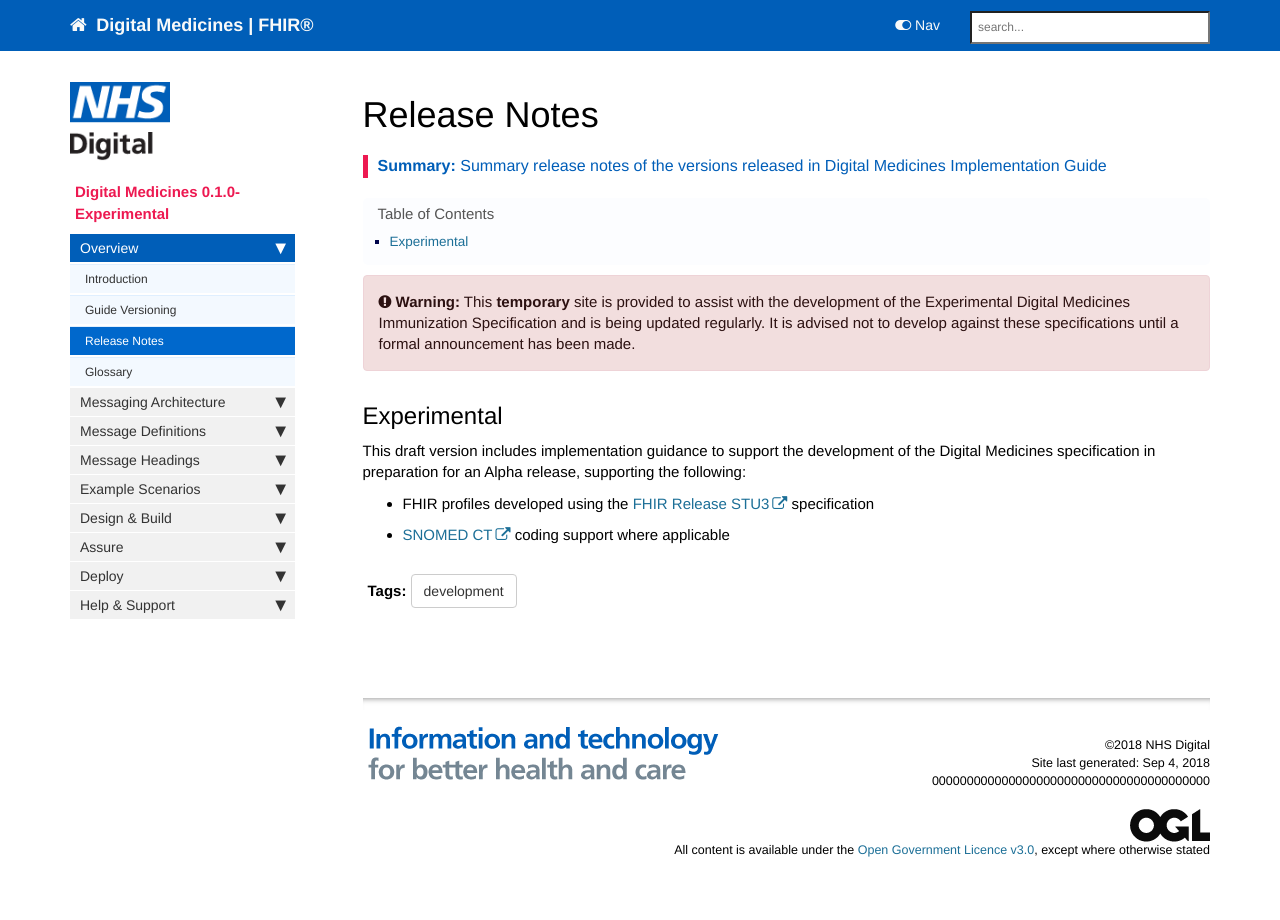
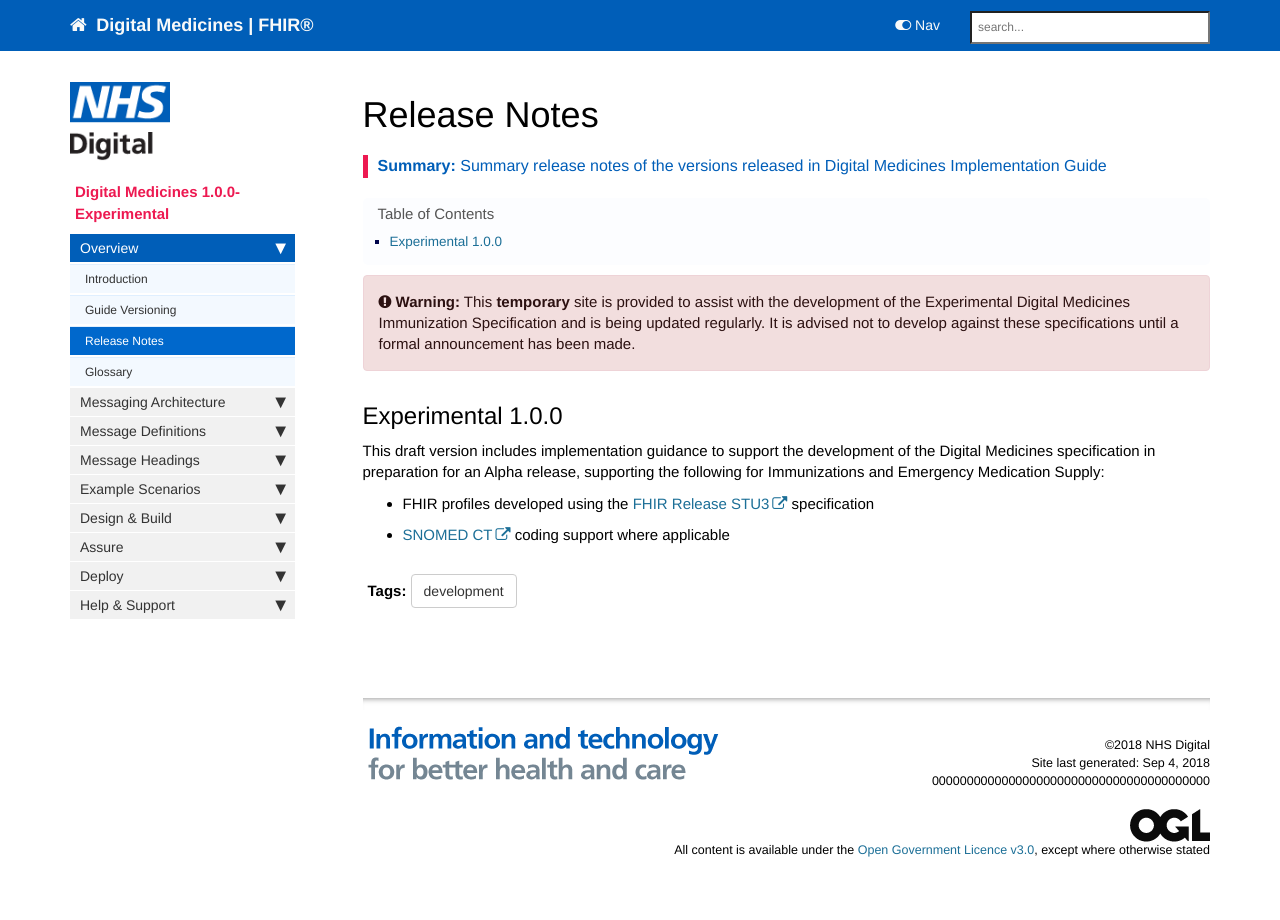
Before and after one commit to nhsconnect/ITK-FHIR-Digital-Medicines, a Jekyll site: the page built from pages/overview/overview_release_notes.md, in a window 1280 px wide. Built offline with Jekyll 4.4.1, drawn with Linux system fonts in a browser that asks for light colours; nearby versions of some CDN libraries; comment, search, counter and statistics services are not loaded.

Commit message:
Up-versioned for release

```diff
--- a/_data/sidebars/overview_sidebar.yml
+++ b/_data/sidebars/overview_sidebar.yml
@@ -1,7 +1,7 @@
 entries:
 - title: Digital Medicines
   product: Digital Medicines
-  version: 0.1.0-Experimental
+  version: 1.0.0-Experimental
   levels: one
   folders:
 
--- a/pages/overview/overview_release_notes.md
+++ b/pages/overview/overview_release_notes.md
@@ -10,8 +10,8 @@ summary: Summary release notes of the versions released in Digital Medicines Imp
 {% include warning.html content="This **temporary** site is provided to assist with the development of the Experimental Digital Medicines Immunization Specification and is being updated regularly. It is advised not to develop against these specifications until a formal announcement has been made." %}
 
 
-## Experimental ##
-This draft version includes implementation guidance to support the development of the Digital Medicines specification in preparation for an Alpha release, supporting the following:
+## Experimental 1.0.0 ##
+This draft version includes implementation guidance to support the development of the Digital Medicines specification in preparation for an Alpha release, supporting the following for Immunizations and Emergency Medication Supply:
 
 - FHIR profiles developed using the [FHIR Release STU3](https://www.hl7.org/fhir/STU3/index.html) specification
 - [SNOMED CT](https://digital.nhs.uk/snomed-ct) coding support where applicable
```
